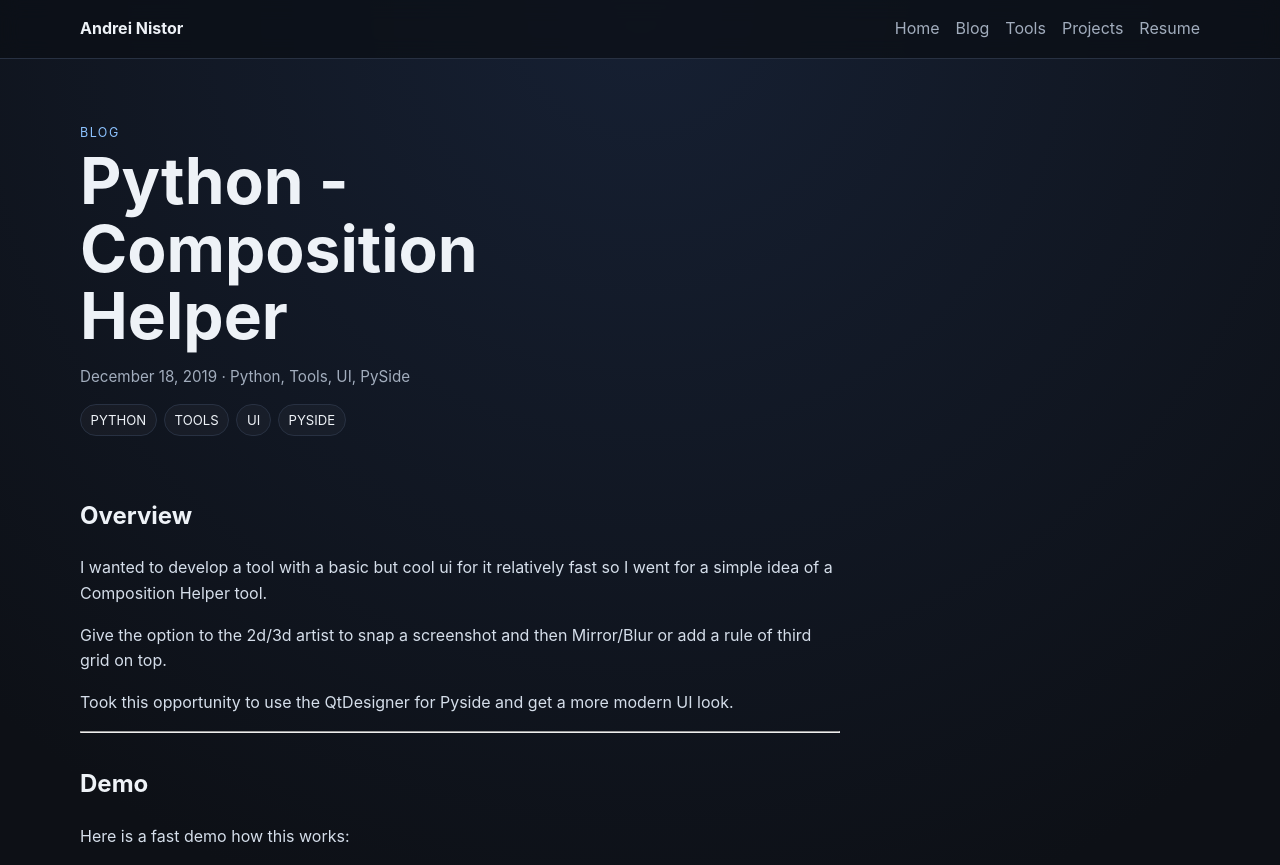
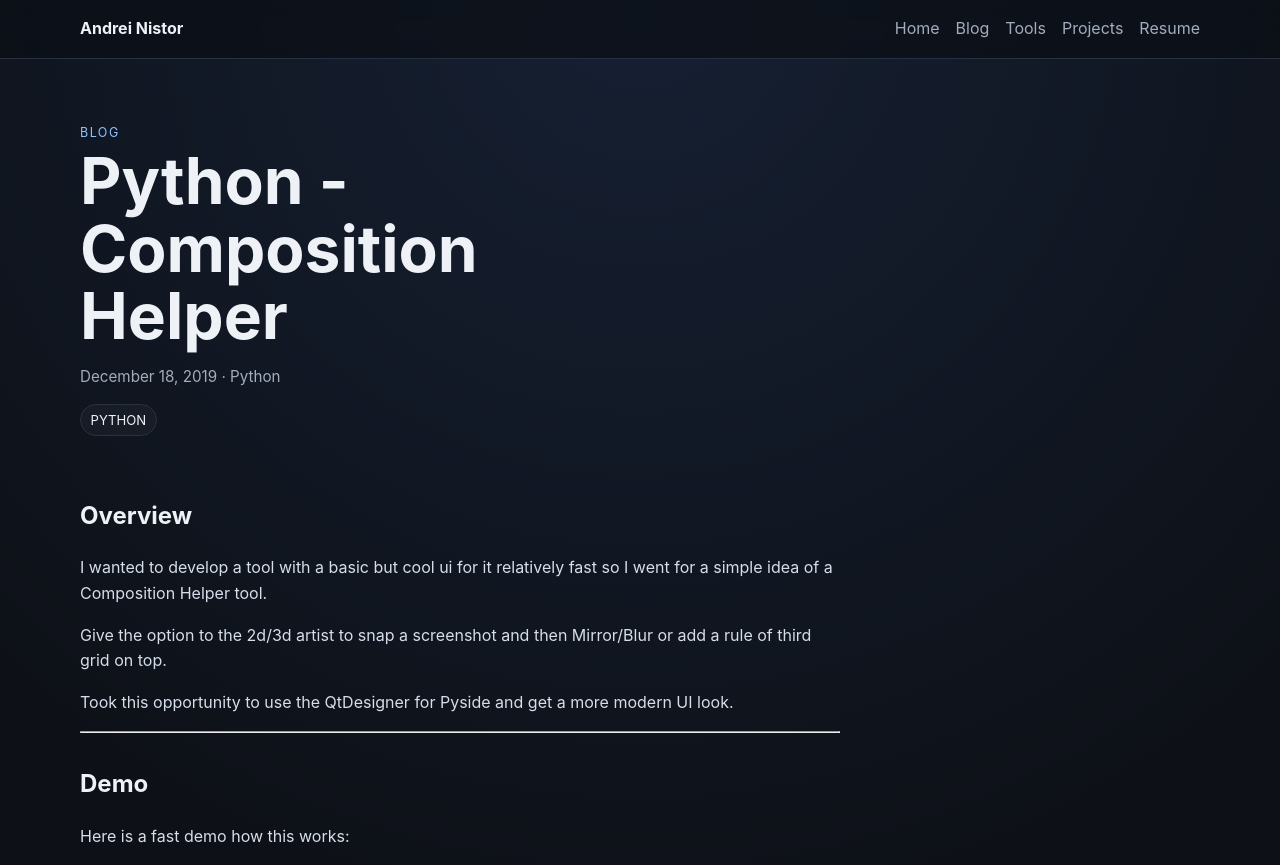
Before and after one commit to ianistor/ian_mywebsite, a Jekyll site: the page built from _posts/2019-12-18-CompositionPractice.md, in a window 1280 px wide and 900 px high, cut to the strip 0-865 px from the top of the window. Built offline with Jekyll 4.4.1, drawn with Linux system fonts in a browser that asks for light colours.

Commit message:
Update 2019-12-18-CompositionPractice.md

```diff
--- a/_posts/2019-12-18-CompositionPractice.md
+++ b/_posts/2019-12-18-CompositionPractice.md
@@ -2,7 +2,7 @@
 layout: post
 title: "Python - Composition Helper"
 date: 2019-12-18
-tags: [Python, Tools, UI, PySide]
+tags: [Python]
 youtube_id: "EImicR2Vlfk"
 
 ---
```
